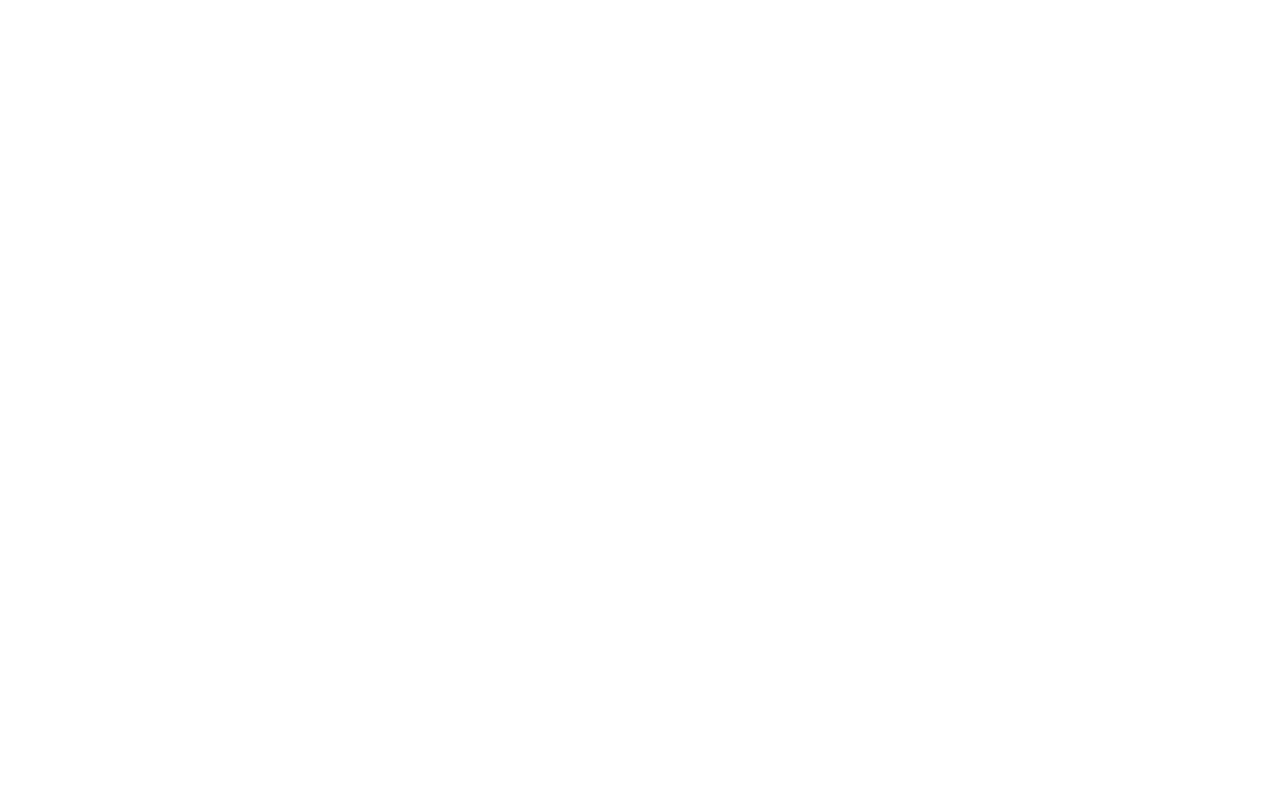
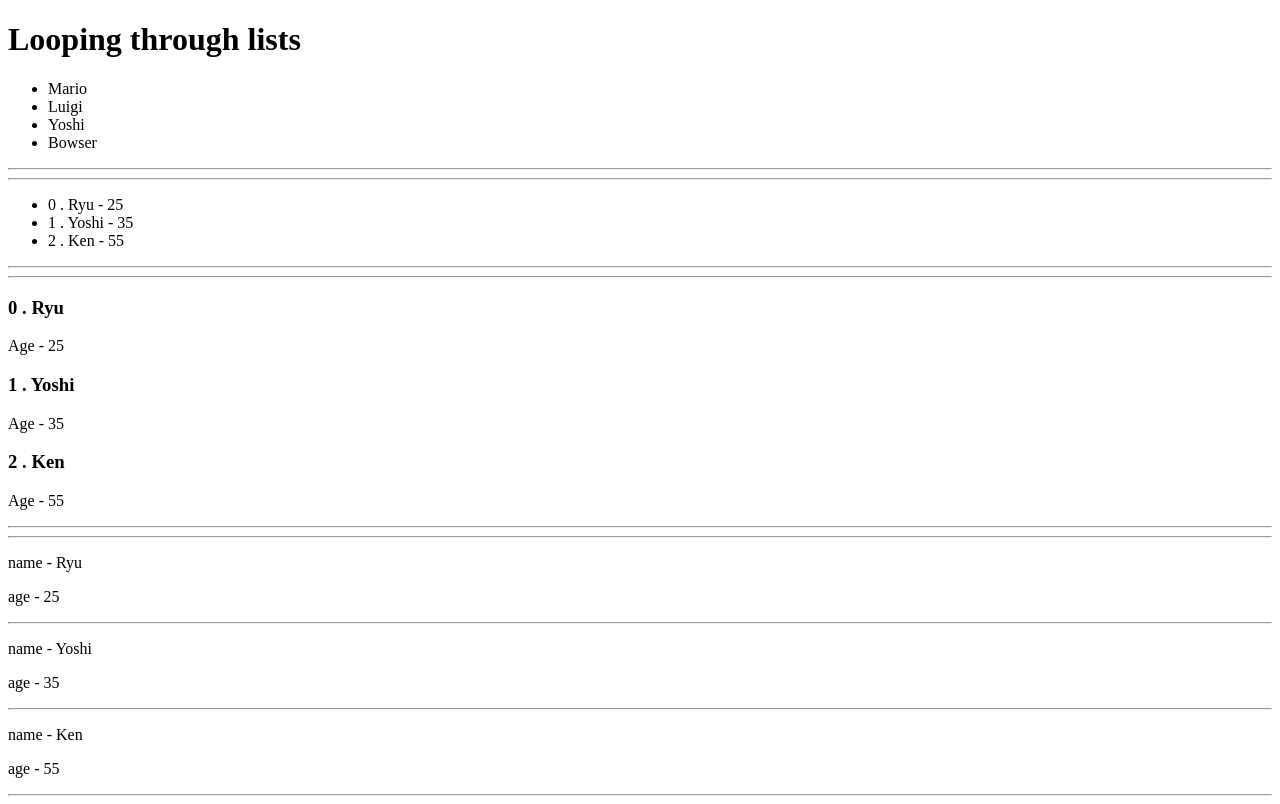
Before and after one commit to imrulhasan273/Vue-JS-Tutorials, a plain HTML site: page index.html in a window 1280 px wide. Drawn offline with nearby package versions, Linux system fonts and the light colour scheme.

Commit message:
for loop

```diff
--- a/app.js
+++ b/app.js
@@ -1,5 +1,13 @@
 new Vue({
   el: "#vue-app",
-  data: {},
+  data: {
+    characters: ["Mario", "Luigi", "Yoshi", "Bowser"],
+    ninjas: [
+      { name: "Ryu", age: 25 },
+      { name: "Yoshi", age: 35 },
+      { name: "Ken", age: 55 },
+    ],
+  },
   methods: {},
+  computed: {},
 });
--- a/index.html
+++ b/index.html
@@ -9,7 +9,31 @@
   </head>
   <body>
     <div id="vue-app">
-      <!--  -->
+      <h1>Looping through lists</h1>
+      <ul>
+        <li v-for="character in characters">{{ character }}</li>
+      </ul>
+      <hr />
+      <hr />
+      <ul>
+        <li v-for="(ninja, index) in ninjas">
+          {{ index }} . {{ ninja.name }} - {{ ninja.age }}
+        </li>
+      </ul>
+      <hr />
+      <hr />
+      <div v-for="(ninja, index) in ninjas">
+        <h3>{{ index }} . {{ ninja.name }}</h3>
+        <p>Age - {{ ninja.age }}</p>
+      </div>
+      <hr />
+      <hr />
+      <template v-for="ninja in ninjas">
+        <div v-for="(val, key) in ninja">
+          <p>{{key}} - {{ val }}</p>
+        </div>
+        <hr />
+      </template>
     </div>
   </body>
   <script src="app.js"></script>
```
Also changed, not shown: markdowns/14.png (added), markdowns/15.png (added), markdowns/16.png (added), markdowns/17.png (added), 1 other file.
